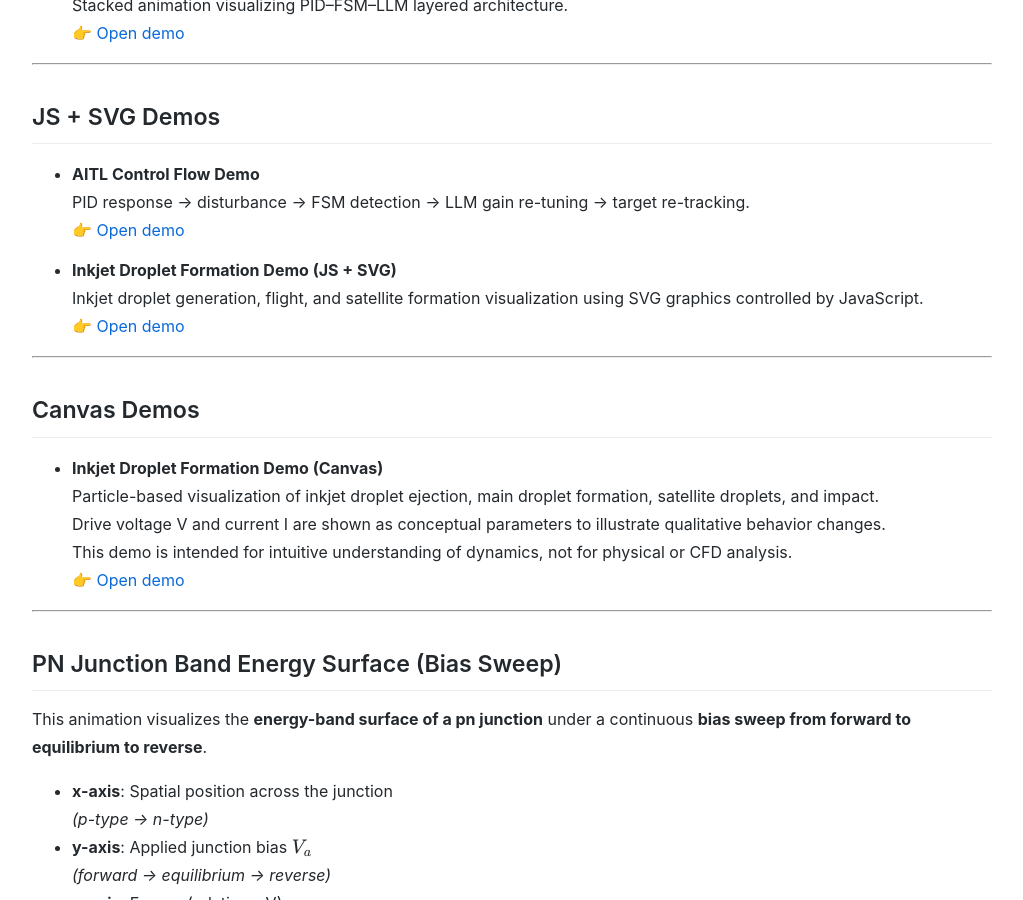
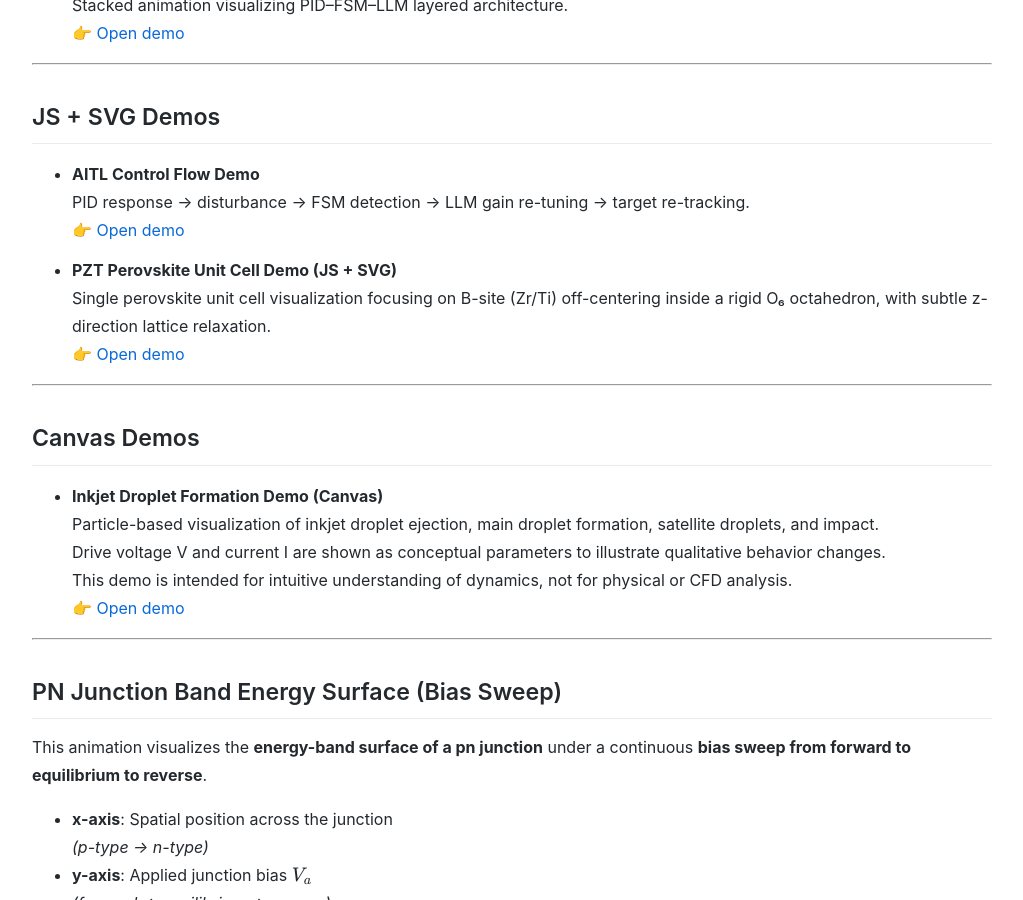
Before and after one commit to Samizo-AITL/aitl-animation-demos, a Jekyll site: the page built from index.md, in a window 1280 px wide and 900 px high, scrolled down 1106 px. Shown: the whole window, without its empty margins (128-1151 px from the left). Built offline with Jekyll 4.4.1, drawn with Linux system fonts in a browser that asks for light colours.

Commit message:
Update index.md

```diff
--- a/index.md
+++ b/index.md
@@ -46,9 +46,9 @@ Each demo is self-contained and can be viewed directly in the browser.
   PID response → disturbance → FSM detection → LLM gain re-tuning → target re-tracking.
   👉 [Open demo](./demo/js-svg/aitl-control-flow.html)
 
-- **Inkjet Droplet Formation Demo (JS + SVG)**
-  Inkjet droplet generation, flight, and satellite formation visualization using SVG graphics controlled by JavaScript.
-  👉 [Open demo](./demo/js-svg/inkjet-droplet.html)
+- **PZT Perovskite Unit Cell Demo (JS + SVG)**
+  Single perovskite unit cell visualization focusing on B-site (Zr/Ti) off-centering inside a rigid O₆ octahedron, with subtle z-direction lattice relaxation.
+  👉 [Open demo](./demo/js-svg/pzt-perovskite-cell.html)
 
 ---
 
```
